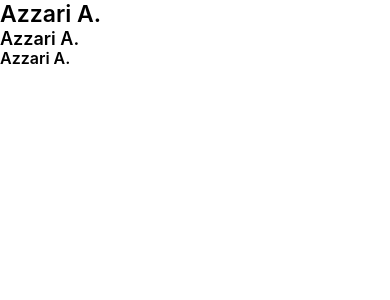
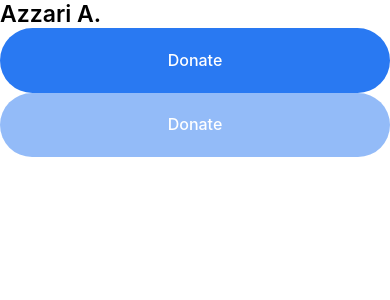
Before and after one commit to VerneriLop/DonationAppUdemy, a React Native app: screen / in a window 390 px wide. Shown: the top 300 px of the page. Built offline with nearby package versions, Linux system fonts and the light colour scheme.

Commit message:
button component ready

```diff
--- /dev/null
+++ b/components/Button/Button.tsx
@@ -0,0 +1,27 @@
+import React from 'react';
+
+import {Pressable, Text} from 'react-native';
+import style from './style';
+
+type Props = {
+  title: string;
+  isDisabled?: boolean;
+  onPress?: () => void;
+};
+
+const Button = ({
+  title,
+  isDisabled = false,
+  onPress = () => {}, //default value is empty function
+}: Props): JSX.Element => {
+  return (
+    <Pressable
+      disabled={isDisabled}
+      style={[style.button, isDisabled && style.disabled]}
+      onPress={() => onPress()}>
+      <Text style={style.title}>{title}</Text>
+    </Pressable>
+  );
+};
+
+export default Button;
--- /dev/null
+++ b/components/Button/style.ts
@@ -0,0 +1,28 @@
+import {StyleSheet} from 'react-native';
+import {
+  horizontalScale,
+  scaleFontSize,
+  verticalScale,
+} from '../../assets/styles/scaling';
+
+const style = StyleSheet.create({
+  button: {
+    backgroundColor: '#2979F2',
+    height: verticalScale(52),
+    justifyContent: 'center', //flexdirection is column so use justifycontet to center the text vertically
+    borderRadius: horizontalScale(50),
+  },
+  title: {
+    fontFamily: 'Inter',
+    fontSize: scaleFontSize(16),
+    fontWeight: '500',
+    lineHeight: scaleFontSize(19),
+    color: '#FFFFFF',
+    textAlign: 'center',
+  },
+  disabled: {
+    opacity: 0.5,
+  },
+});
+
+export default style;
--- a/screens/Home/Home.tsx
+++ b/screens/Home/Home.tsx
@@ -4,13 +4,19 @@
 import Header from '../../components/Header/Header';
 
 import globalStyle from '../../assets/styles/globalStyle';
+import Button from '../../components/Button/Button';
 
 export const Home = (): JSX.Element => {
   return (
     <SafeAreaView style={[globalStyle.backgroundWhite, globalStyle.flex]}>
       <Header title="Azzari A." type={1} />
-      <Header title="Azzari A." type={2} />
-      <Header title="Azzari A." type={3} />
+      <Button
+        title="Donate"
+        onPress={() => {
+          console.log('You just pressed me!');
+        }}
+      />
+      <Button title="Donate" isDisabled />
     </SafeAreaView>
   );
 };
```
